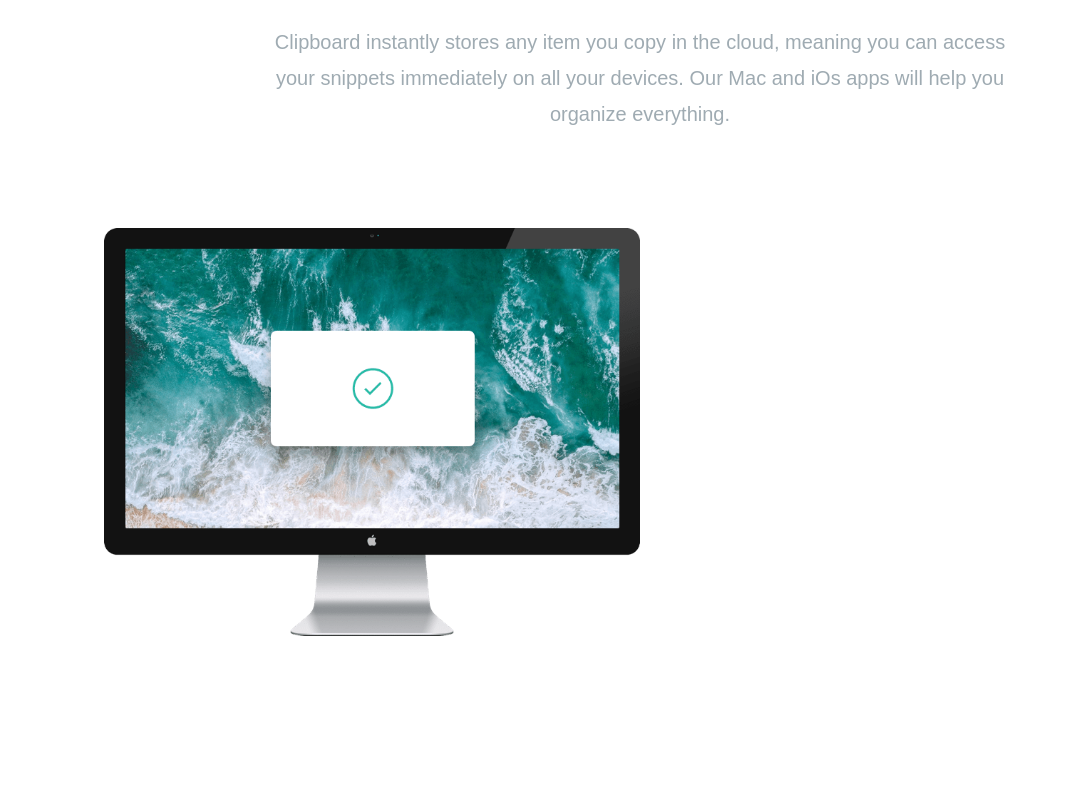
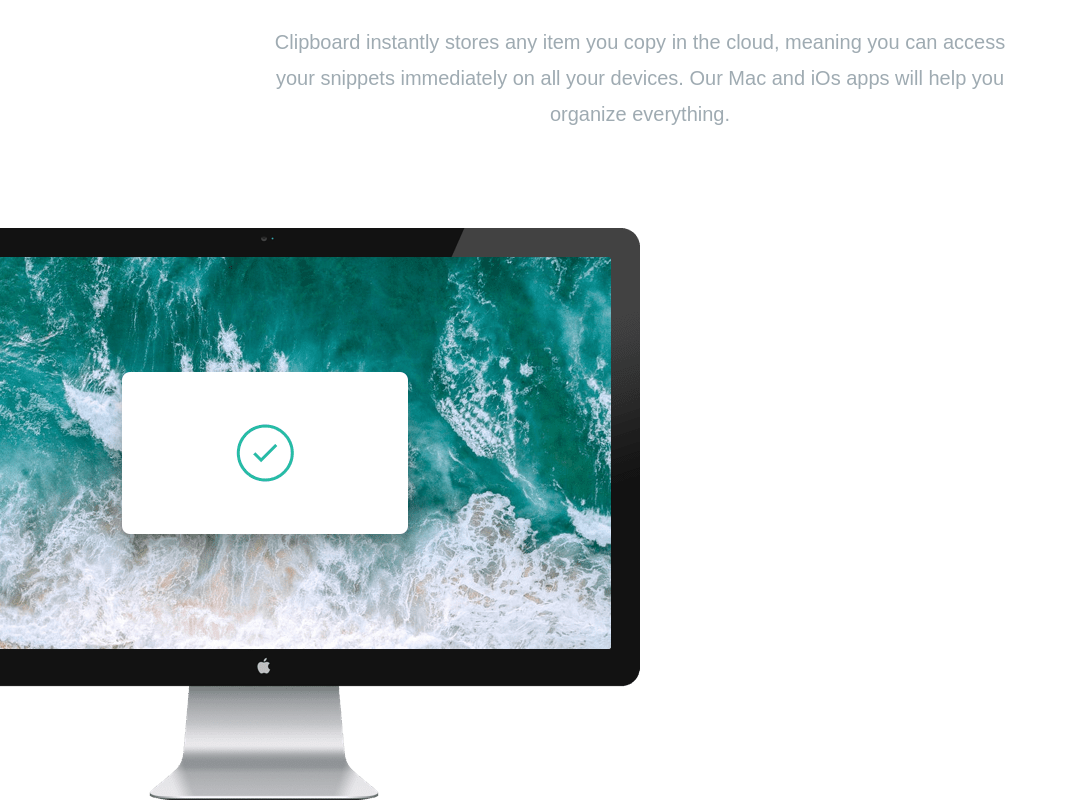
Before and after one commit to MuhammadTurkmen/Clipboard-Website, a website: page index.html in a window 1280 px wide. Shown: the part 777-1577 px from the top of the page, without its empty margins (0-1068 px from the left). Before the commit the page ends 1493 px from the top, so only its background shows below. Drawn offline with Linux system fonts and the light colour scheme; a web font is replaced by a local one.

Commit message:
adding absolute

```diff
--- a/index.html
+++ b/index.html
@@ -61,7 +61,10 @@
         <div class="relative flex flex-col md:flex-row md:space-x-32">
           <!-- Image -->
           <div class="md:w-1/2">
-            <img src="images/image-computer.png" alt="" class="" />
+            <img
+              src="images/image-computer.png"
+              alt=""
+              class="md:absolute top-0 right-[50%]" />
           </div>
           <!-- Items Container -->
         </div>
```
Also changed, not shown: css/style.css.
